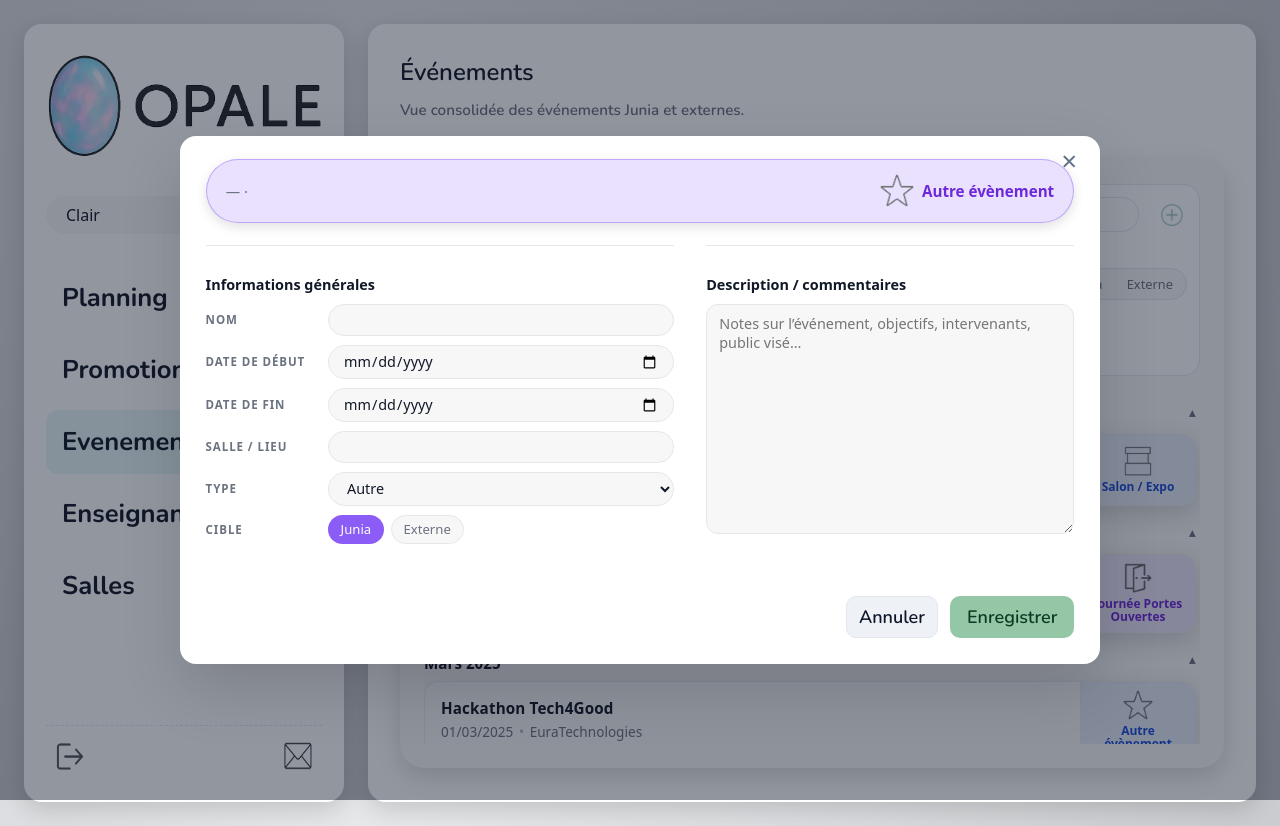
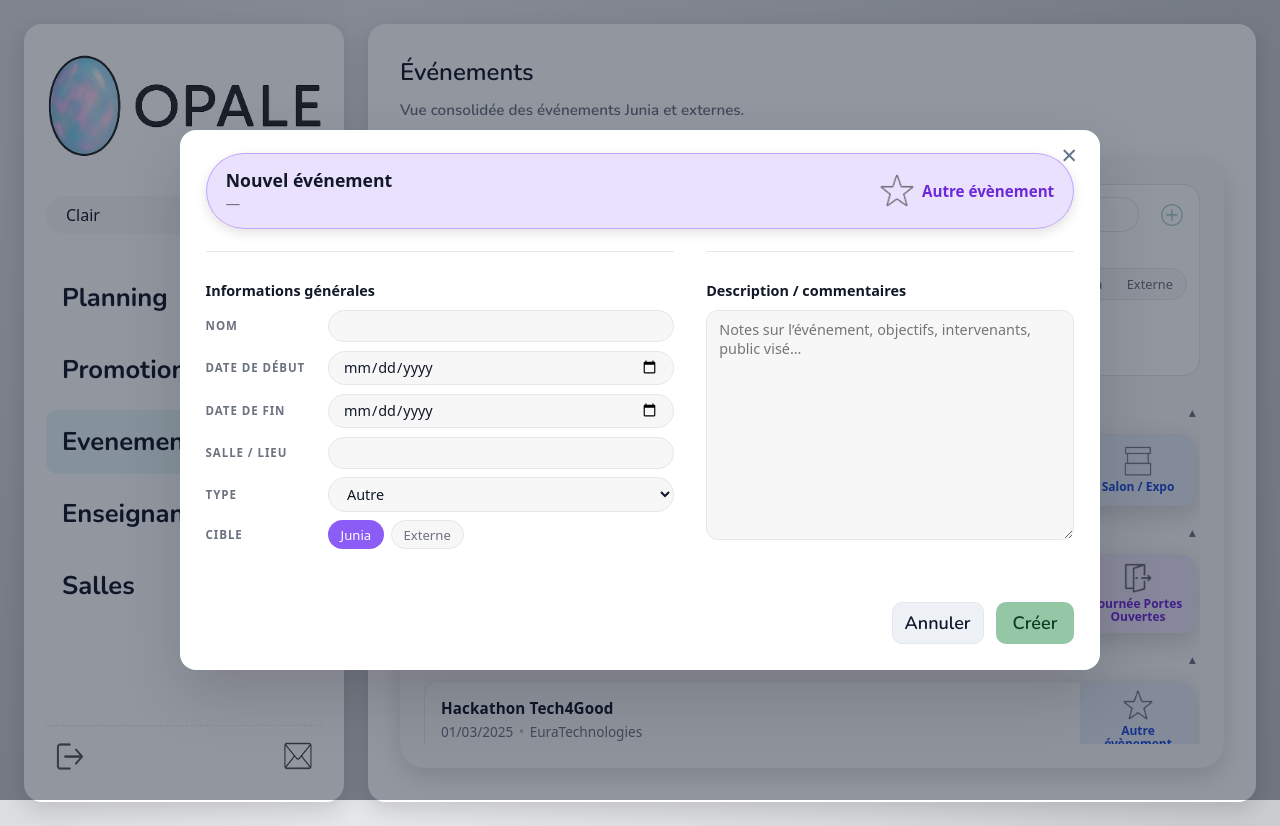
Before and after one commit to AlexisMtksJunia/OPALE-Front, a React (Vite) app: page /evenements in a window 1280 px wide. Both pictures are taken after a click on the button 1172 px from the left and 214 px from the top of the page. Built offline with nearby package versions, Linux system fonts and the light colour scheme.

Commit message:
feat(events): add event creation flow with '+' button and empty detail card

```diff
--- a/src/components/events/EventDetailCard.tsx
+++ b/src/components/events/EventDetailCard.tsx
@@ -1,4 +1,4 @@
-import React, { useEffect }  from 'react'
+import React, { useEffect } from 'react'
 import { CampusEvent, EventType } from '../../models/CampusEvent'
 import { getEventTypeMeta } from './EventTypeBadge'
 import ActionButtonsWithConfirm from '../common/ActionButtonsWithConfirm'
@@ -7,6 +7,7 @@ import { useEventDetail } from '../../hooks/events/useEventDetail'
 interface EventDetailCardProps {
     event: CampusEvent
     onClose: () => void
+    mode?: 'edit' | 'create'
 }
 
 function formatDate(date: string | undefined): string {
@@ -20,8 +21,23 @@ function formatDate(date: string | undefined): string {
     })
 }
 
-export default function EventDetailCard({ event, onClose }: EventDetailCardProps) {
+export default function EventDetailCard({
+                                            event,
+                                            onClose,
+                                            mode = 'edit',
+                                        }: EventDetailCardProps) {
+    const isCreate = mode === 'create' || event.id === 'new-event'
     const { draft, hasChanges, updateField, handleSave } = useEventDetail(event)
+
+    // 🔎 validation basique : tous les champs obligatoires doivent être remplis
+    const isValid =
+        draft.name.trim().length > 0 &&
+        draft.startDate.trim().length > 0 &&
+        draft.endDate.trim().length > 0 &&
+        draft.location.trim().length > 0 &&
+        !!draft.type &&
+        !!draft.source
+
     const typeMeta = getEventTypeMeta(draft.type)
 
     // 🔥 ESC ferme la fiche événement
@@ -67,17 +83,19 @@ export default function EventDetailCard({ event, onClose }: EventDetailCardProps
                     >
                         <div className="event-header-left">
                             <div className="event-header-title">
-                                {draft.name}
+                                {draft.name || (isCreate ? 'Nouvel événement' : '')}
                             </div>
                             <div className="event-header-subtitle">
                                 {formatDate(draft.startDate)}
-                                {draft.startDate !== draft.endDate && (
+                                {draft.startDate &&
+                                    draft.endDate &&
+                                    draft.startDate !== draft.endDate && (
                                         <>
                                             {' → '}
                                             {formatDate(draft.endDate)}
                                         </>
                                     )}
-                                {' · '}
+                                {draft.location && ' · '}
                                 {draft.location}
                             </div>
                         </div>
@@ -126,7 +144,10 @@ export default function EventDetailCard({ event, onClose }: EventDetailCardProps
                                     className="event-detail-input"
                                     value={draft.startDate}
                                     onChange={(e) =>
-                                        updateField('startDate', e.target.value)
+                                        updateField(
+                                            'startDate',
+                                            e.target.value,
+                                        )
                                     }
                                 />
                             </dd>
@@ -154,7 +175,10 @@ export default function EventDetailCard({ event, onClose }: EventDetailCardProps
                                     className="event-detail-input"
                                     value={draft.location}
                                     onChange={(e) =>
-                                        updateField('location', e.target.value)
+                                        updateField(
+                                            'location',
+                                            e.target.value,
+                                        )
                                     }
                                 />
                             </dd>
@@ -242,23 +266,62 @@ export default function EventDetailCard({ event, onClose }: EventDetailCardProps
                     />
                 </section>
 
-                {/* Footer : boutons communs Annuler / Enregistrer */}
+                {/* Footer : boutons communs Annuler / Enregistrer ou Créer */}
                 <div className="event-detail-footer">
                     <ActionButtonsWithConfirm
                         onCancel={onClose}
                         onSave={handleSave}
                         hasChanges={hasChanges}
+                        saveLabel={isCreate ? 'Créer' : 'Enregistrer'}
+                        saveDisabled={isCreate && !isValid}
+                        confirmTitle={
+                            isCreate
+                                ? 'Créer cet événement'
+                                : 'Confirmer les modifications'
+                        }
                         confirmMessage={
+                            isCreate ? (
+                                <>
+                                    Vous êtes sur le point de créer
+                                    l&apos;événement{' '}
+                                    <strong>
+                                        {draft.name || 'sans titre'}
+                                    </strong>
+                                    .
+                                    <br />
+                                    Confirmer&nbsp;?
+                                </>
+                            ) : (
                                 <>
                                     Vous êtes sur le point d’enregistrer les
                                     modifications pour{' '}
                                     <strong>{draft.name}</strong>.
                                     <br />
-                                Confirmer ?
+                                    Confirmer&nbsp;?
+                                </>
+                            )
+                        }
+                        confirmLabel={isCreate ? 'Créer' : 'Enregistrer'}
+                        cancelLabel="Annuler"
+                        cancelDirtyTitle="Modifications non enregistrées"
+                        cancelDirtyMessage={
+                            <>
+                                <p>
+                                    Vous avez modifié cette fiche
+                                    événement.
+                                </p>
+                                <p>
+                                    Souhaitez-vous enregistrer les
+                                    changements avant de fermer&nbsp;?
+                                </p>
                             </>
                         }
-                        confirmLabel="Enregistrer"
-                        cancelLabel="Annuler"
+                        cancelDirtyConfirmLabel={
+                            isCreate
+                                ? 'Créer et fermer'
+                                : 'Enregistrer et fermer'
+                        }
+                        cancelDirtyDiscardLabel="Fermer sans enregistrer"
                     />
                 </div>
             </div>
--- a/src/pages/Events.tsx
+++ b/src/pages/Events.tsx
@@ -40,6 +40,7 @@ export default function Events() {
     const [type, setType] = useState<TypeFilter>('ALL')
 
     const [selectedEvent, setSelectedEvent] = useState<CampusEvent | null>(null)
+    const [detailMode, setDetailMode] = useState<'edit' | 'create'>('edit')
     const [openMonths, setOpenMonths] = useState<Record<string, boolean>>({})
 
     const filteredEvents = useMemo(() => {
@@ -122,25 +123,28 @@ export default function Events() {
     }
 
     const handleSelectEvent = (evt: CampusEvent) => {
+        setDetailMode('edit')
         setSelectedEvent(evt)
     }
 
-    // 👇 clic sur le bouton "+"
+    // clic sur le bouton "+"
     const handleCreateRequested = () => {
         const todayIso = new Date().toISOString().slice(0, 10)
 
         const newEvent: CampusEvent = {
             id: 'new-event',
             name: '',
-            date: '', // champs de dates vides dans le détail
+            startDate: '',
+            endDate: '',
             location: '',
             type: 'AUTRE',
             source: 'JUNIA',
-            // si ton modèle a d'autres champs obligatoires, les ajouter ici
-        } as CampusEvent
+            description: '',
+        }
 
+        setDetailMode('create')
         setSelectedEvent(newEvent)
-        console.log('[EVENTS] Open create event form', newEvent, todayIso)
+        console.log('[EVENTS] Open create event form', newEvent)
     }
 
     const handleCloseDetail = () => {
@@ -224,7 +228,11 @@ export default function Events() {
             {selectedEvent && (
                 <EventDetailCard
                     event={selectedEvent}
-                    onClose={handleCloseDetail}
+                    mode={detailMode}
+                    onClose={() => {
+                        setSelectedEvent(null)
+                        setDetailMode('edit')
+                    }}
                 />
             )}
         </>
```
Lines whose indentation alone changed are shown as unchanged.
